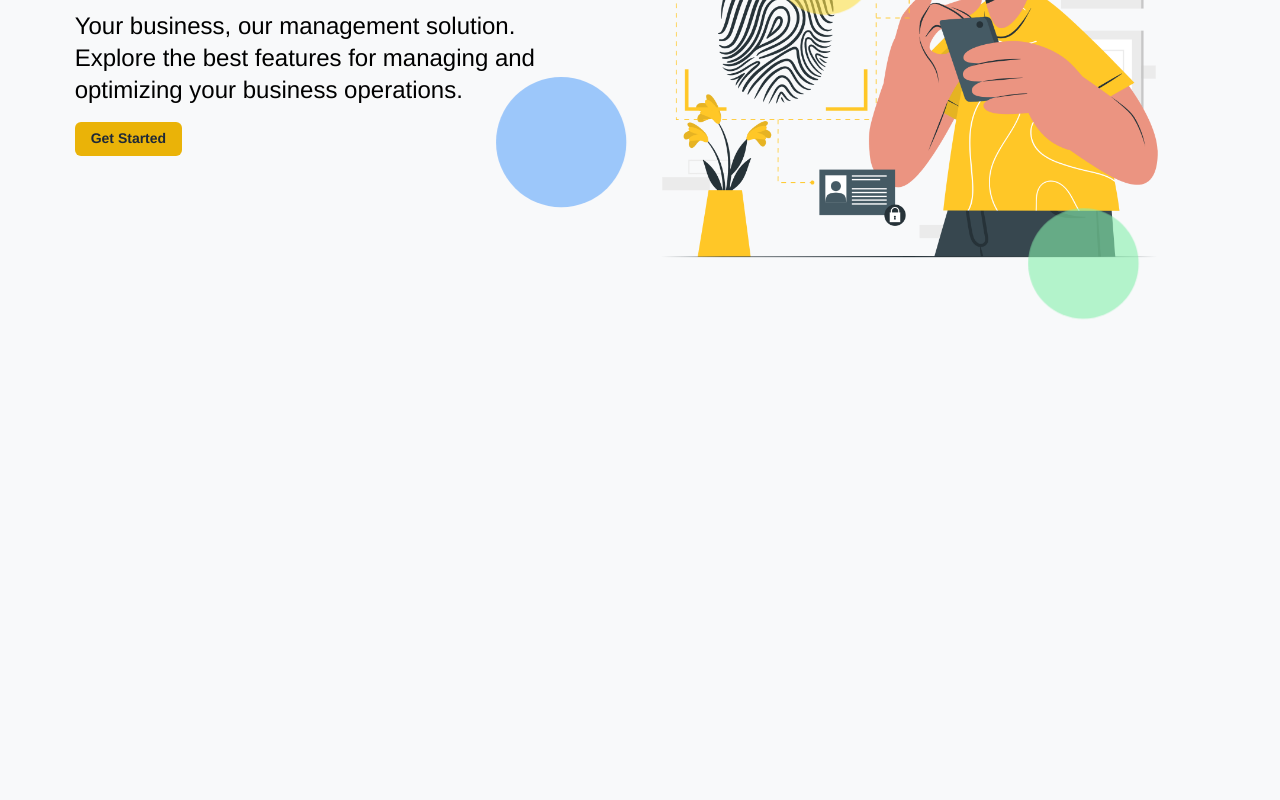
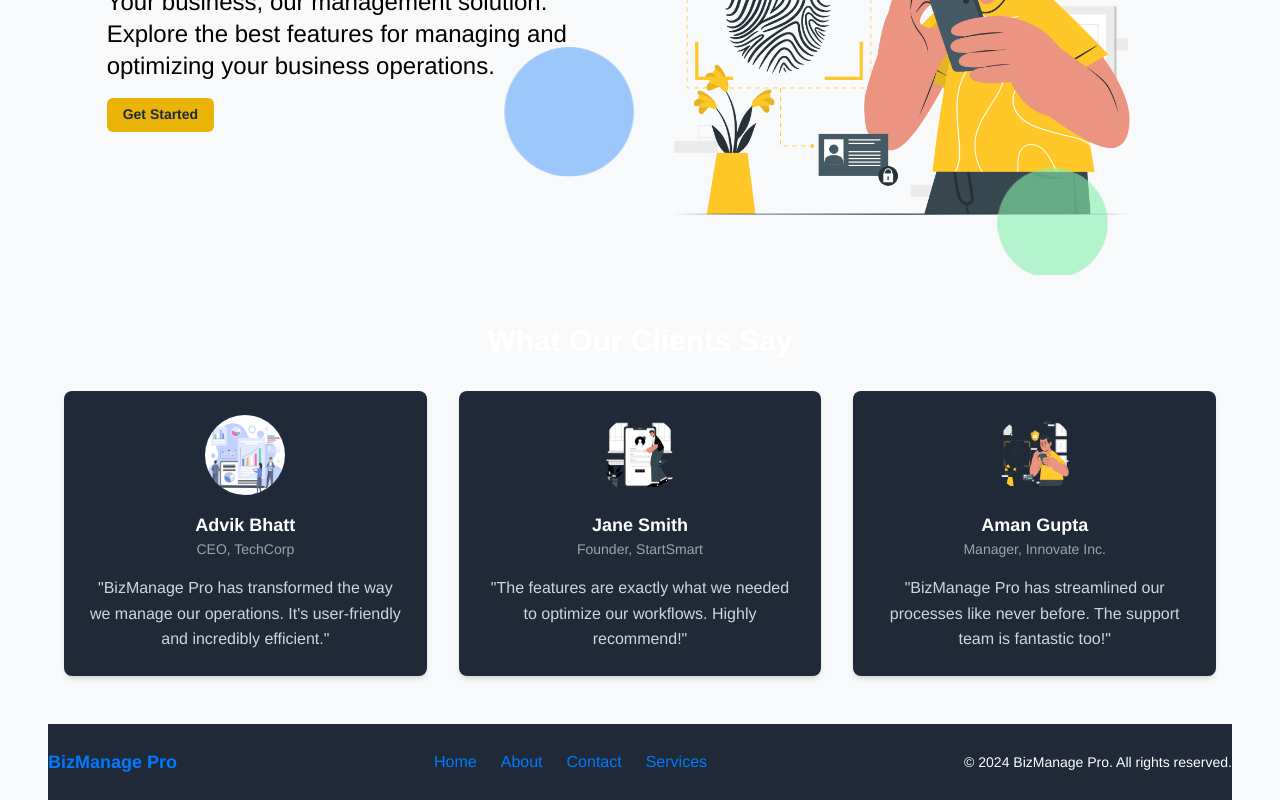
Before and after one commit to R1MO9/BizManage-Pro, a React (Vite) app in the folder client/: page / in a window 1280 px wide. Shown: the part 335-1135 px from the top of the page. Before the commit the page ends 800 px from the top, so only its background shows below. Built offline with nearby package versions, Linux system fonts and the light colour scheme.

Commit message:
testimonial

```diff
--- a/client/package.json
+++ b/client/package.json
@@ -25,7 +25,8 @@
     "react-loader-spinner": "^6.1.6",
     "react-redux": "^9.1.2",
     "react-router-dom": "^6.27.0",
-    "react-toastify": "^10.0.6"
+    "react-toastify": "^10.0.6",
+    "swiper": "^11.1.15"
   },
   "devDependencies": {
     "@eslint/js": "^9.11.1",
--- a/client/src/App.jsx
+++ b/client/src/App.jsx
@@ -10,6 +10,7 @@ import ThemeSwitcher from './components/common/theme_switcher';
 import InventoryManagementPage from './pages/inventory_management_page';
 import SalesPage from './pages/sales_page';
 import HomePage from './pages/home_page';
+
 import NotFound from './pages/not_found_page';
 import LogoutPage from './pages/logout_page';
 import BusinessProfile from './pages/business-profile.jsx';
--- a/client/src/pages/home_page.jsx
+++ b/client/src/pages/home_page.jsx
@@ -1,10 +1,15 @@
 import React from 'react';
 import img from '../assets/images/login.png';
 import Button from '../components/common/button';
+import Testimonials from "./testimonial";
+import Footer from '../components/navigation/footer';
+
 
 const Home = () => {
   return (
+    <div className="relative w-full overflow-hidden sm:flex-row items-center justify-evenly px-4 md:px-12 bg-fixed bg-center bg-cover dark:bg-gray-950 dark:text-white">
     <div className="relative w-full flex flex-col-reverse overflow-hidden sm:flex-row items-center justify-evenly px-4 md:px-12 bg-fixed bg-center bg-cover dark:bg-gray-950 dark:text-white">
+
       {/* Text Content */}
       <div className="text-black dark:text-white text-center sm:text-left max-w-lg space-y-4 sm:w-1/2">
         <h1 className="text-4xl sm:text-5xl font-extrabold leading-tight">
@@ -110,6 +115,16 @@ const Home = () => {
           animation-delay: -4s;
         }
       `}</style>
+
+
+
+
+    </div>
+        {/* Testimonials Section */}
+      <Testimonials />
+
+      {/* Footer Section */}
+      <Footer />
     </div>
   );
 };
--- /dev/null
+++ b/client/src/pages/testimonial.jsx
@@ -0,0 +1,66 @@
+import React from "react";
+import img1 from "../assets/images/free.png";
+import img2 from "../assets/images/signup.png";
+import img3 from "../assets/images/login.png";
+
+const Testimonials = () => {
+  const testimonials = [
+    {
+      name: "Advik Bhatt",
+      position: "CEO, TechCorp",
+      feedback:
+        "BizManage Pro has transformed the way we manage our operations. It's user-friendly and incredibly efficient.",
+      image: img1,
+    },
+    {
+      name: "Jane Smith",
+      position: "Founder, StartSmart",
+      feedback:
+        "The features are exactly what we needed to optimize our workflows. Highly recommend!",
+      image: img2,
+    },
+    {
+      name: "Aman Gupta",
+      position: "Manager, Innovate Inc.",
+      feedback:
+        "BizManage Pro has streamlined our processes like never before. The support team is fantastic too!",
+      image: img3,
+    },
+
+  ];
+
+  return (
+    <section className=" py-12 text-white">
+      <div className="container mx-auto px-4">
+        <h2 className="text-3xl font-bold text-center mb-8">
+          What Our Clients Say
+        </h2>
+        <div className="grid md:grid-cols-3 gap-8">
+          {testimonials.map((testimonial, index) => (
+            <div
+              key={index}
+              className="bg-gray-800 p-6 rounded-lg shadow-md hover:shadow-lg transition-shadow duration-300"
+            >
+              <img
+                src={testimonial.image}
+                alt={`${testimonial.name}'s avatar`}
+                className="w-20 h-20 rounded-full mx-auto mb-4"
+              />
+              <h3 className="text-lg font-semibold text-center">
+                {testimonial.name}
+              </h3>
+              <p className="text-sm text-gray-400 text-center">
+                {testimonial.position}
+              </p>
+              <p className="text-gray-300 mt-4 text-center">
+                "{testimonial.feedback}"
+              </p>
+            </div>
+          ))}
+        </div>
+      </div>
+    </section>
+  );
+};
+
+export default Testimonials;
```
Also changed, not shown: 1 other file (tests, documents, lock files or other folders).
